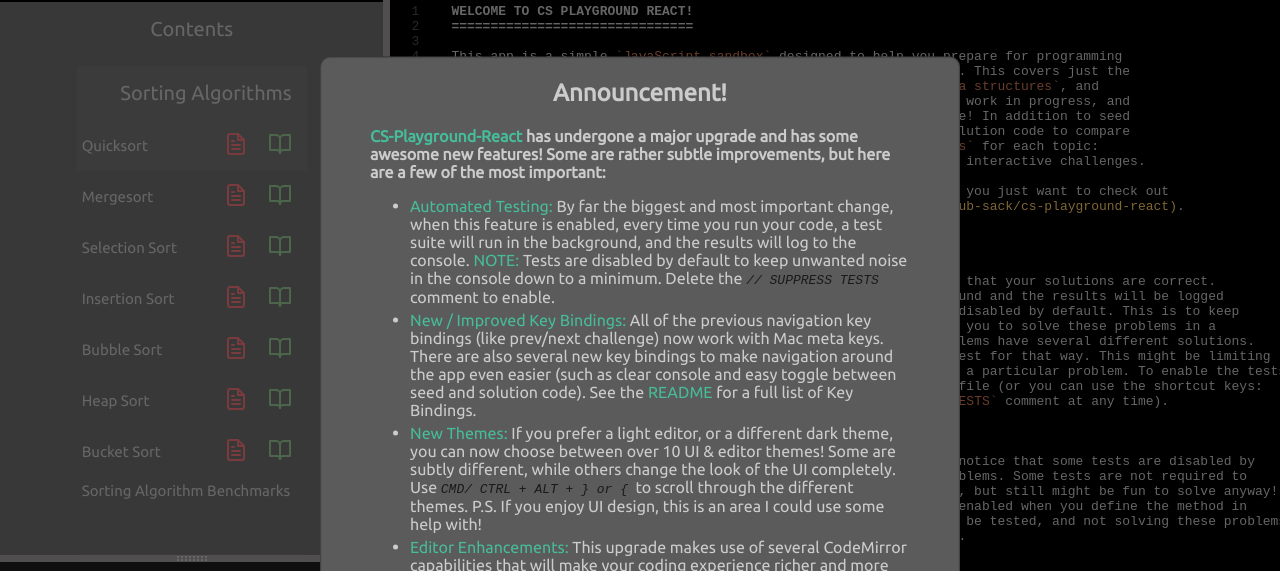
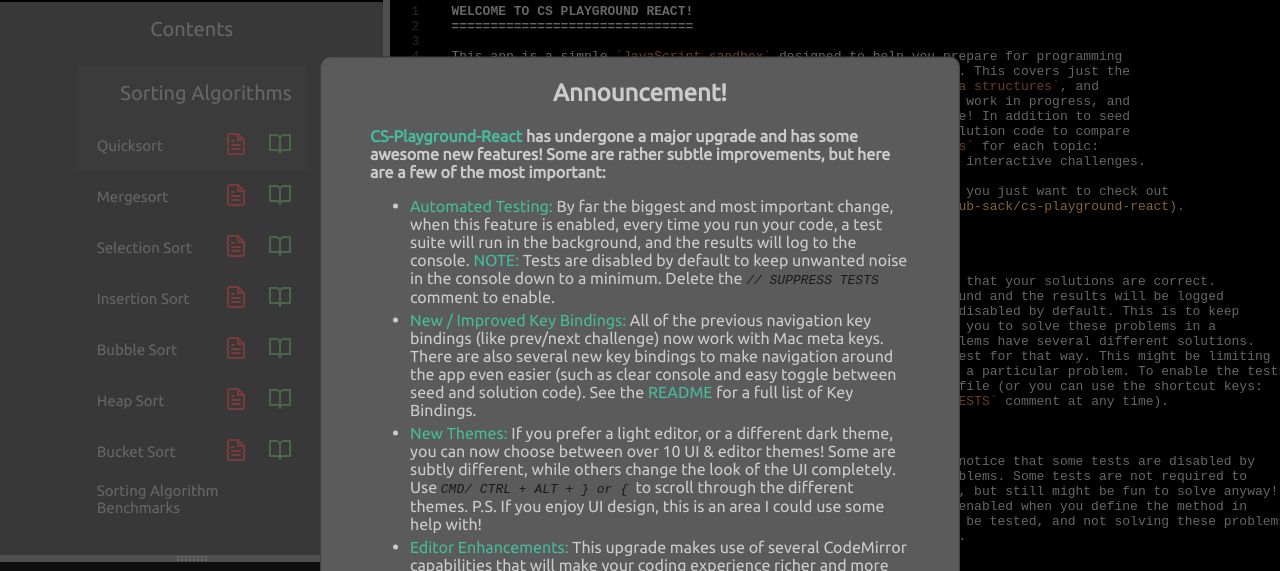
Before and after one commit to no-stack-dub-sack/cs-playground-react, a React (Create React App) app: page / in a window 1280 px wide. Shown: the top 571 px of the page. Built offline with nearby package versions, Linux system fonts and the light colour scheme.

Commit message:
adjust padding for proper nesting

```diff
--- a/src/styles/menu.css
+++ b/src/styles/menu.css
@@ -49,7 +49,7 @@
 
 .sidebar--menu--sub-header.sub,
 .sidebar--menu--detail.sub {
-  padding-left: 30px;
+  padding-left: 20px;
 }
 
 .sidebar--menu--detail--button--container {
@@ -63,7 +63,7 @@
 
 .sidebar--menu--detail {
   font-size: 15px;
-  padding: 5px;
+  padding: 5px 5px 5px 20px;
   margin: 0;
   transition: .2s !important;
   overflow-x: hidden;
@@ -90,5 +90,12 @@
 details {
   margin-top: 10px;
   margin-bottom: 40px;
+}
+
+.sidebar--menu > details {
   width: 60%;
 }
+
+.sidebar--menu > details > details {
+  padding-left: 20px;
+}
```
